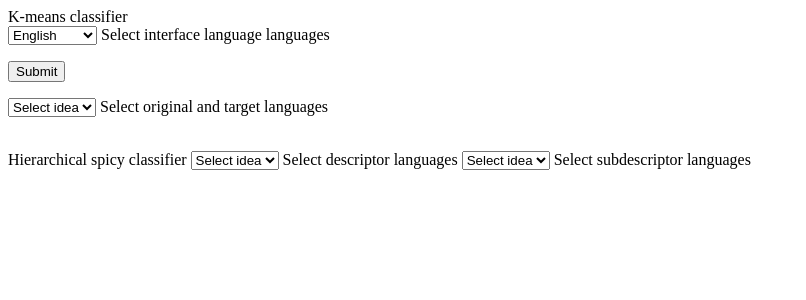
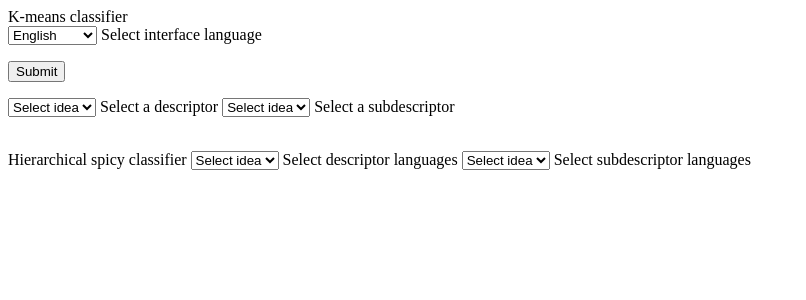
Before and after one commit to Ceprey2/neural_ideo_phrase, a Flask app: template templates/dict_output.html in a window 1280 px wide. Shown: the top 300 px of the page, without its empty margins (0-806 px from the left). Run offline with Flask 2, Linux system fonts and the light colour scheme; the template is opened without the code that fills it, so the values that code supplies are empty; some libraries are stand-ins or nearby versions.

Commit message:
All centroids and subsentrois are seen in frontend

```diff
--- a/main.py
+++ b/main.py
@@ -171,42 +171,24 @@ def hierarchical_clustering(dict_from_csv,current_langugage):
     #print("height 3")
     #print_cut_tree_features(cutree, names)
 
-    labels_ward_1 = fcluster(Z_ward, 2,
+    labeled_rows_by_numbers_ward_level1 = fcluster(Z_ward, 2,
                              criterion='distance')  # LET'S ASSIGN NUMBER ONE TO THE UPPER LEVEL. HEIGT 2 IS HIGHER THAN 1 IN THE TREE
-    # print("ward labels 2")
-    print("111 labels 1")
-    print(set(labels_ward_1))
-
-    labels_ward_2 = fcluster(Z_ward, 1, criterion='distance')
-    #print("ward labels 1")
-
-    print("111 labels 2")
-    print(set(labels_ward_2))
 
 
-    labels_ward_1_named, labels_ward_2_named = transform_labels_to_names(labels_ward_1, labels_ward_2, descriptors)
+    labeled_rows_by_number_ward_level2 = fcluster(Z_ward, 1, criterion='distance')
+
+    labels_ward_1_named, labels_ward_2_named = transform_labels_to_names(labeled_rows_by_numbers_ward_level1, labeled_rows_by_number_ward_level2, descriptors)
 
     pd.set_option('display.max_rows', None)  # TO AVOID TRUNCATING TABLE WHEN PRINTING
     pd.set_option('display.max_columns', 15)
     pd.set_option('display.width', None)
     pd.set_option('display.max_colwidth', 1000)
     df_ward = pd.DataFrame({'phrases': phrases, 'labels2': labels_ward_2_named, 'labels1': labels_ward_1_named})
-    #df_ward = df_ward.sort_values(by='labels1', ascending=False, na_position='first')
+
 
     print("DataFrame of two level labels")
     print(df_ward)
 
-    # Create a DataFrame with labels and varieties as columns: df
-    # df = pd.DataFrame({'labels': labels, 'descriptors': descriptors})
-
-
-    # print("DataFrame of classifyier")
-    # print(df[:20])
-    # Create crosstab: ct
-    #ct = pd.crosstab(df['labels'], df['descriptors'])
-
-    # Display ct
-    #print(ct)
     for lb1 in set(labels_ward_1_named):
         entries = []
         print("label_number")
@@ -233,7 +215,7 @@ def hierarchical_clustering(dict_from_csv,current_langugage):
 
                 }
 
-             entries.append((entry))
+             entries.append(json.dumps(entry))
                 #dict_centroid_phrases_hierarchical = {"main_centroid": "", "entries": entries} # THIS LINE IS FOR COMPARING FORMAT OF RETURNING DICT
 
 
@@ -241,11 +223,14 @@ def hierarchical_clustering(dict_from_csv,current_langugage):
 
         print("Length of hierarchical subcluster")
         print(len(dict_centroid_phrases_hierarchical_subcluster['entries']))
-        print(dict_centroid_phrases_hierarchical_subcluster['main_centroid'])
+        print(dict_centroid_phrases_hierarchical_subcluster["main_centroid"])
         print(dict_centroid_phrases_hierarchical_subcluster['entries'])
 
-        dict_subclusters_array_hierarchical.append(dict_centroid_phrases_hierarchical_subcluster)
+        dict_subclusters_array_hierarchical.append(json.dumps(dict_centroid_phrases_hierarchical_subcluster))
         # print("dict_centroid_phrases_hierarchical_subcluster")
+
+        print("returned hierarchichal dict")
+        print(dict_subclusters_array_hierarchical)
 
     return dict_subclusters_array_hierarchical, labels
 
@@ -257,14 +242,6 @@ def agglomerative_clustering(descriptors):
 
 
     clustering = AgglomerativeClustering().fit(X)
-
-    agglom_labels = clustering.labels_
-
-    # print("agglom_labels")
-    # print(agglom_labels)
-    # print("agglom_labels length")
-    # print(len(agglom_labels))
-
 
 
 def k_means_classifier(descriptors, csv_dict_structured_data):
@@ -419,10 +396,6 @@ def k_means_subclusters_classifier (df_subclusters_list, current_language):
 
         #descriptors.extend(descrs)
         dict_subcluster, labels = k_means_classifier(descriptors_sequences, subcluster)
-
-
-
-
         #print(dict_subcluster)
         dict_subclusters_array.append(json.dumps(dict_subcluster))
 
--- a/static/js/output_phrases.js
+++ b/static/js/output_phrases.js
@@ -1,5 +1,5 @@
           //  var centroids_arr = centroids.split(" ");
-            var centroids_subcentroids = new Array();
+
 
 
             console.log("first element from dict_centroid_phrases|safe")
@@ -10,54 +10,86 @@
               console.log(parsed_centroid_phrases["main_centroid"])
             console.log("centroids centroids_arr")
 
-            function parse_k_means_dict(var_centroid_phrases){
+          function get_main_centroids_from_dict (dict){
+
+                  var main_centroids_array = new Array();
+                  var subcentroids_array = new Array();
+
+
+                  dict.forEach(function (element){
+
+                      //alert(element);
+
+                      current_entry = JSON.parse(element);
+
+                      current_entry['entries'].forEach(function (subelement){
+
+                          current_subentry = JSON.parse(subelement);
+
+                           subcentroids_array.push(current_subentry["centroid"]);
+                          // alert("subcentroid " + current_subentry["centroid"])
+                      });
+
+                    main_centroids_array.push(current_entry["main_centroid"])
+                  });
+
+                  return [main_centroids_array, subcentroids_array];
+            };
+
+
+
+              var centroids_subcentroids_k_means = get_main_centroids_from_dict(var_centroid_phrases);
+
+              alert(centroids_subcentroids_k_means);
+
+
+
+     var centroids_subcentroids_hierarchical = get_main_centroids_from_dict(dict_centroid_phrases_hierarchical);
+
+              alert(centroids_subcentroids_hierarchical);
+
+              function append_descriptors_to_select (select_id, descriprors_array){
+
+
+                  descriprors_array.forEach(function (current_descriptor) {
 
 
 
 
-                  var_centroid_phrases.forEach(function (element){
-
-                      current_entry = JSON.parse(element);
-
-                    centroids_subcentroids.push(current_entry["main_centroid"])
-                  });
-            };
-
-              parse_k_means_dict(var_centroid_phrases);
-
-              alert(centroids_subcentroids);
-
-
-
-            var_centroid_phrases.forEach(function (entry_element) {
-                    console.log("centroids_element");
-                    console.log(entry_element);
-                    parsed_entry_element = JSON.parse(entry_element)
-                    current_centroid = parsed_entry_element["main_centroid"]
-                $('#select_centroid').append(`<option value=${current_centroid}>
-                                       ${current_centroid}
+                $('#'+select_id).append(`<option value=${current_descriptor}>
+                                       ${current_descriptor}
                                   </option>`)
 
             });
 
+
+
+              }
+            append_descriptors_to_select ("select_centroid", centroids_subcentroids_k_means[0]);
+            append_descriptors_to_select ("select_subcentroid", centroids_subcentroids_k_means[1]);
+
+              append_descriptors_to_select ("select_centroid_hierarchical", centroids_subcentroids_hierarchical[0]);
+              append_descriptors_to_select ("select_centroid_hierarchical_level2", centroids_subcentroids_hierarchical[1]);
+
               console.log("Length var centroid"+var_centroid_phrases.length)
-              console.log("Length dict centroid"+dict_centroid_phrases_hierarchical.length)
+              console.log("Length dict centroid hierarchical"+dict_centroid_phrases_hierarchical.length)
 
-                  dict_centroid_phrases_hierarchical.forEach(function (entry_element) {
-                    console.log("centroids_element_hierarchical");
-                    console.log(entry_element);
-                    parsed_entry_element = JSON.parse(entry_element)
-                    current_centroid = parsed_entry_element["centroid"]
-                $('#select_centroid_hierarchical').append(`<option value=${current_centroid}>
-                                       ${current_centroid}
-                                  </option>`)
+                  // dict_centroid_phrases_hierarchical.forEach(function (entry_element) {
+                  //   console.log("centroids_element_hierarchical");
+                  //   console.log(entry_element);
+                  //   parsed_entry_element = JSON.parse(entry_element)
+                  //   current_centroid = parsed_entry_element["centroid"]
 
-                       current_centroid_level2 = parsed_entry_element["subcentroid"]
-                       $('#select_centroid_hierarchical_level2').append(`<option value=${current_centroid}>
-                                       ${current_centroid}
-                                  </option>`)
-
-            });
+            //     $('#select_centroid_hierarchical').append(`<option value=${current_centroid}>
+            //                            ${current_centroid}
+            //                       </option>`)
+            //
+            //            current_centroid_level2 = parsed_entry_element["subcentroid"]
+            //            $('#select_centroid_hierarchical_level2').append(`<option value=${current_centroid}>
+            //                            ${current_centroid}
+            //                       </option>`)
+            //
+            // });
 
     function get_phrases_according_descriptors(descriptor1, descriptor2, json_arr){
 
--- a/templates/dict_output.html
+++ b/templates/dict_output.html
@@ -20,8 +20,7 @@
             <option value="ukrlang" >Українська</option>
            <option value="ruslang" >Русский</option>
         </select>
-     <label for= "select_language" id = "lab_lSelectLang" > Select interface language
-        languages </label>
+     <label for= "select_language" id = "lab_lSelectLang" > Select interface language</label>
 
         <p>
 
@@ -33,14 +32,23 @@
 
         <select name="select_centroid" id="select_centroid">
 
-            <option value="ukrlang" id="elemId_0">Select idea</option>
+            <option value="ukrlang" id="elem_id_centroid_0">Select idea</option>
 
         </select>
 
 
 
-        <label for= "selectLang" id = "lablSelectLang" > Select original and target
-        languages </label>
+        <label for= "select_centroid" id = "labl_select_centroid" > Select a descriptor</label>
+
+<select name="select_subcentroid" id="select_subcentroid">
+
+            <option value="ukrlang" id="elem_id_subcentroid_0">Select idea</option>
+
+        </select>
+
+
+
+        <label for= "selectLang" id = "labl_select_subcentroid" > Select a subdescriptor</label>
 
 
             </p>
```
